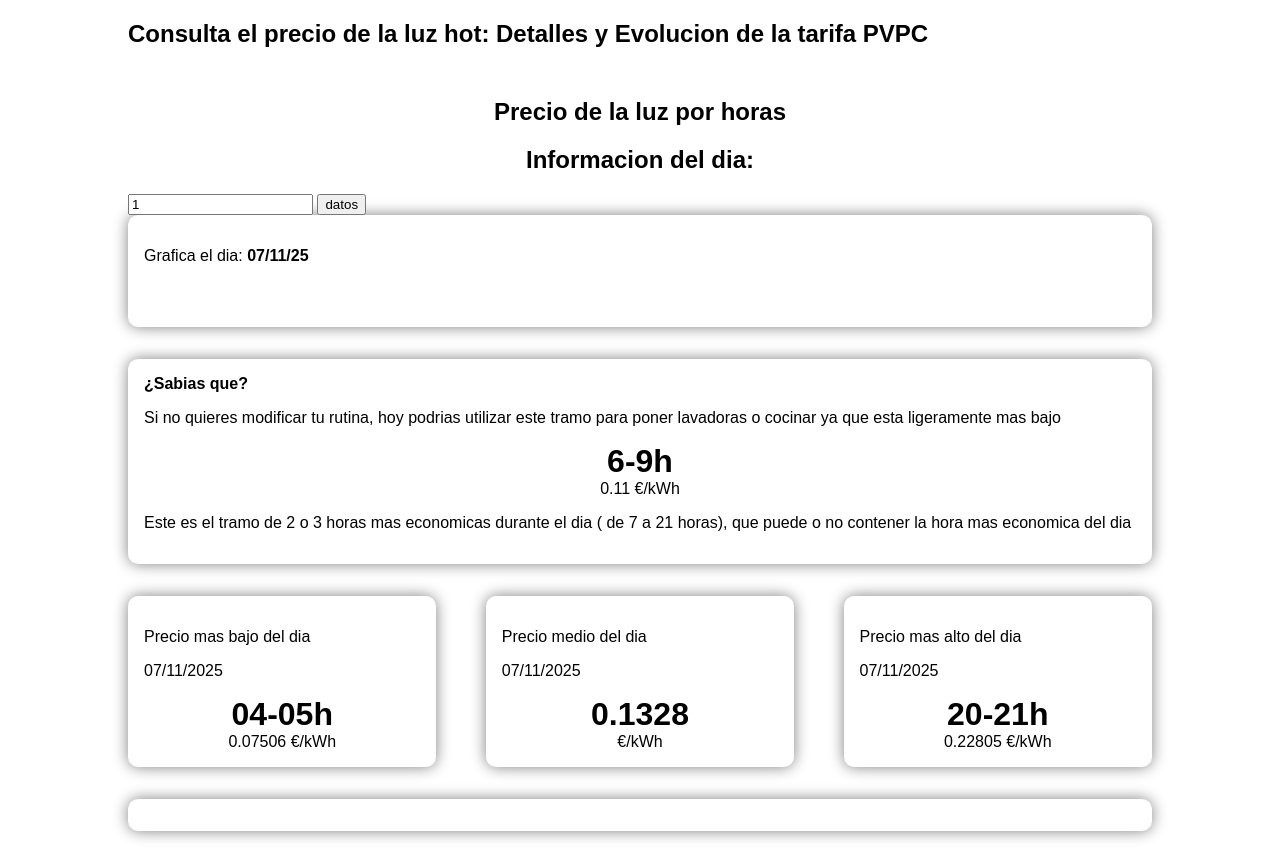
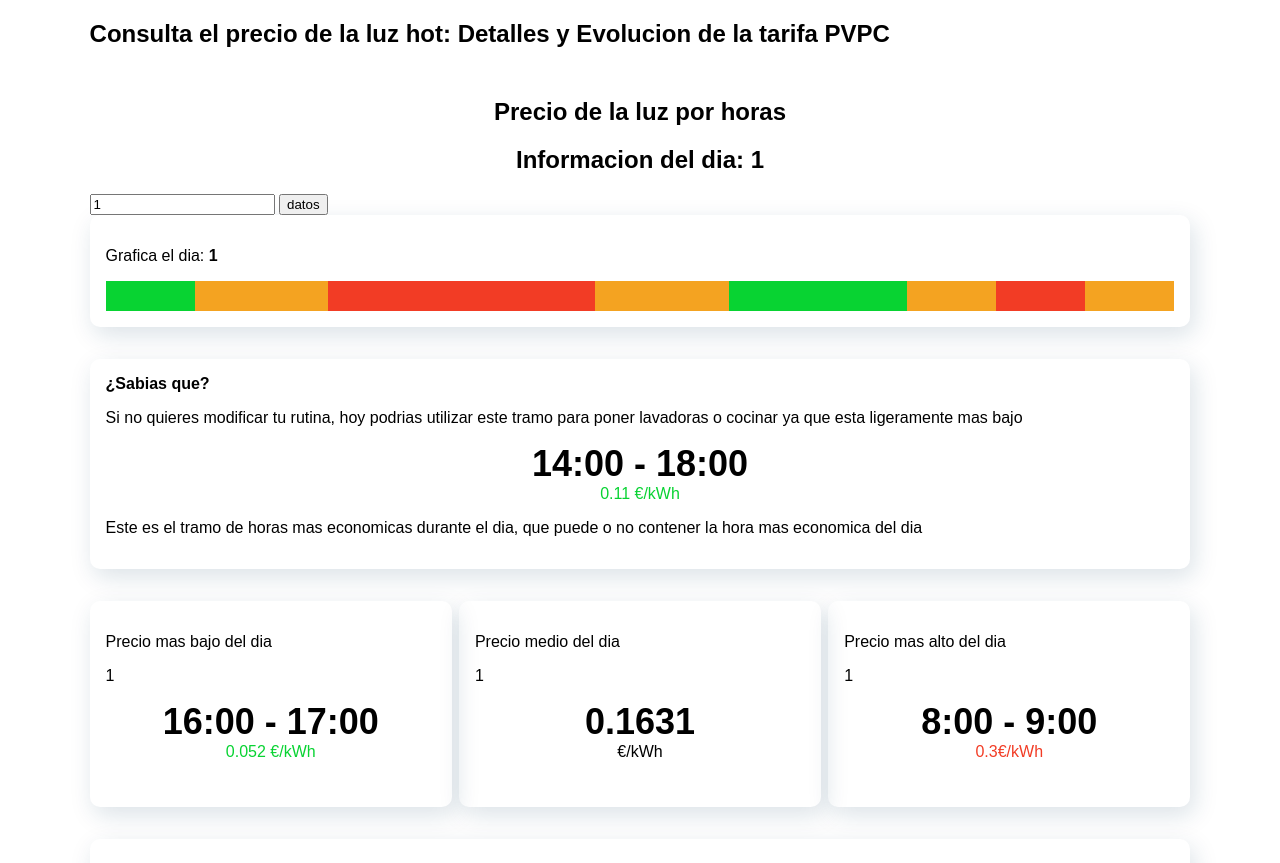
Before and after one commit to hmarmar504/Disenio, a PHP site: page /?fechaLuz=1 in a window 1280 px wide. Shown: the part 57-920 px from the top of the page. Before the commit the page ends 897 px from the top, so only its background shows below. Run offline with PHP 8.4, Linux system fonts and the light colour scheme; data comes from the database, SQL or seed files in the repository; lists and menus that the app fills with data are empty.

Commit message:
TarifaLuzDiaComentado

```diff
--- a/precioLuz/index.php
+++ b/precioLuz/index.php
@@ -86,7 +86,7 @@
                     <p>6-9h</p>
                     <p>0.11 €/kWh</p>
                 </div>
-                <p>Este es el tramo de 2 o 3 horas mas economicas durante el dia ( de 7 a 21 horas), que puede o no contener la hora mas economica del dia</p>
+                <p>Este es el tramo de horas mas economicas durante el dia, que puede o no contener la hora mas economica del dia</p>
             </article>
             <article class="contenedorMedio">
                 <article class="contenedor">
--- a/precioLuz/precioLuz.js
+++ b/precioLuz/precioLuz.js
@@ -188,7 +188,6 @@ function listaConsumo(){
         lista.appendChild(bloque);
     })
 }
-cargarSelect();
 barraColores();
 mejorTramo();
 precioMedioDia();
--- a/precioLuz/style.css
+++ b/precioLuz/style.css
@@ -26,8 +26,8 @@ ul{
     gap:25px;
 }
 main{
-    padding-left: 10%;
-    padding-right: 10%;
+    padding-left: 7%;
+    padding-right: 7%;
 }
 #tituloBarra{
     margin-top: 50px;
@@ -41,7 +41,7 @@ main{
 }
 .contenedor{
 border-radius: 10px;
-box-shadow: grey 0px 0px 15px 0px;
+box-shadow: 4px 8px 24px rgba(16, 58, 97, .15);
 padding: 16px;
 margin-bottom: 32px;
 }
@@ -83,7 +83,10 @@ table th{
 }
 .contenedorMedio .contenedor{
     margin: 0px;
-    width: 27%;
+    width: 30%;
+}
+.contenedorMedio .infoPrecio{
+    margin-bottom: 30px;
 }
 .infoPrecio{
     display: flex;
@@ -94,7 +97,7 @@ table th{
     margin: 0px;
 }
 .infoPrecio p:nth-child(1){
-    font-size: xx-large;
+    font-size: 36px;
     font-weight: bold;
 }
 .pepe{
```
